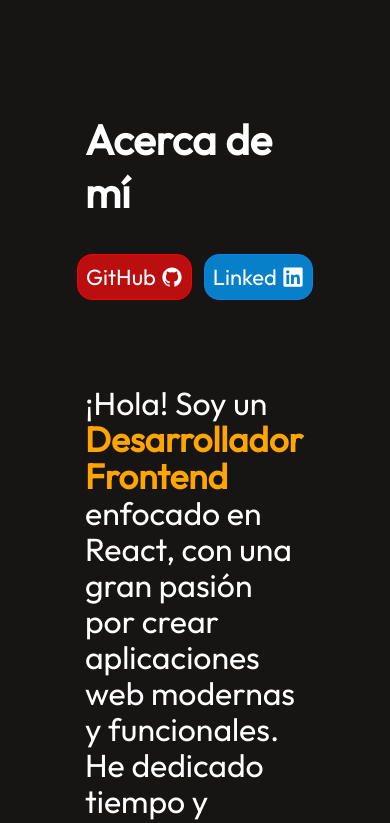
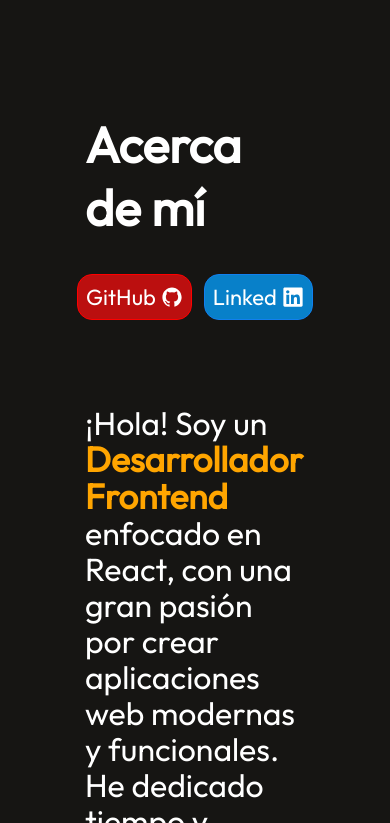
Before and after one commit to MarioCamayo/portfolio, a React (Vite) app: page / in a window 390 px wide. Shown: the part 1281-2104 px from the top of the page. Built offline with nearby package versions, Linux system fonts and the light colour scheme.

Commit message:
se modificó la medida del subtítulo del componente About

```diff
--- a/src/components/About/about.css
+++ b/src/components/About/about.css
@@ -301,7 +301,7 @@
     }
 
     .about-title h1{
-        font-size: 42px;
+        font-size: 50px;
         padding: 0px;
     }
 
@@ -354,7 +354,7 @@
   }
 
   .about-skill-title{
-      font-size: 42px;
+      font-size: 50px;
       /* margin-bottom: 0; */
   }
 
```
